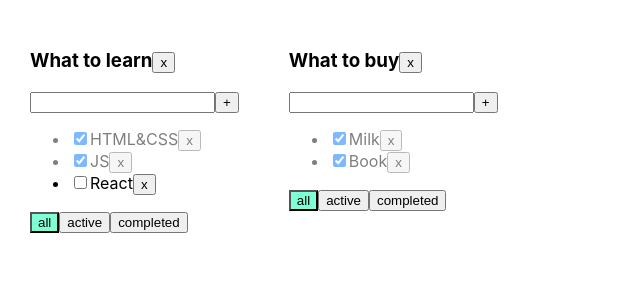
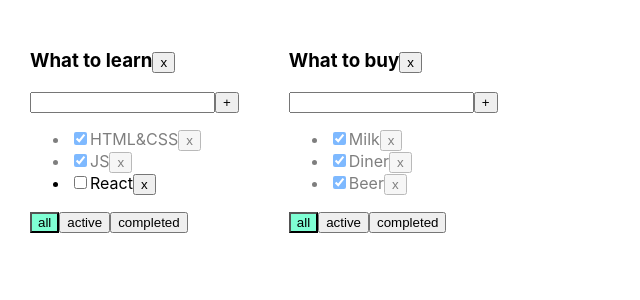
Before and after one commit to DyatlovIvan/todoList, a React (Create React App) app: page / in a window 1280 px wide. Shown: the top 300 px of the page, without its empty margins (0-640 px from the left). Built offline with nearby package versions, Linux system fonts and the light colour scheme.

Commit message:
todoList

```diff
--- a/src/App.tsx
+++ b/src/App.tsx
@@ -28,7 +28,8 @@ export function App() {
         ],
         [todoListId2]:[
             {id: v1(), title: 'Milk', isDone: true},
-            {id: v1(), title: 'Book', isDone: true},
+            {id: v1(), title: 'Diner', isDone: true},
+            {id: v1(), title: 'Beer', isDone: true},
         ]
     })
 
```
